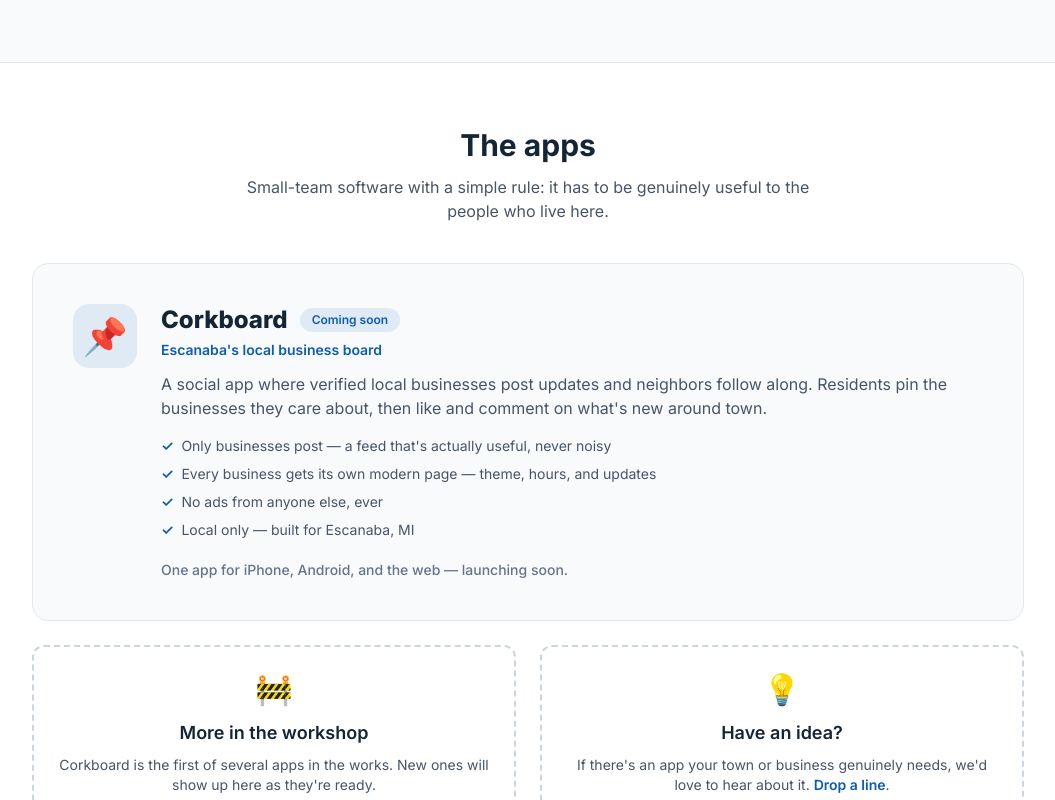
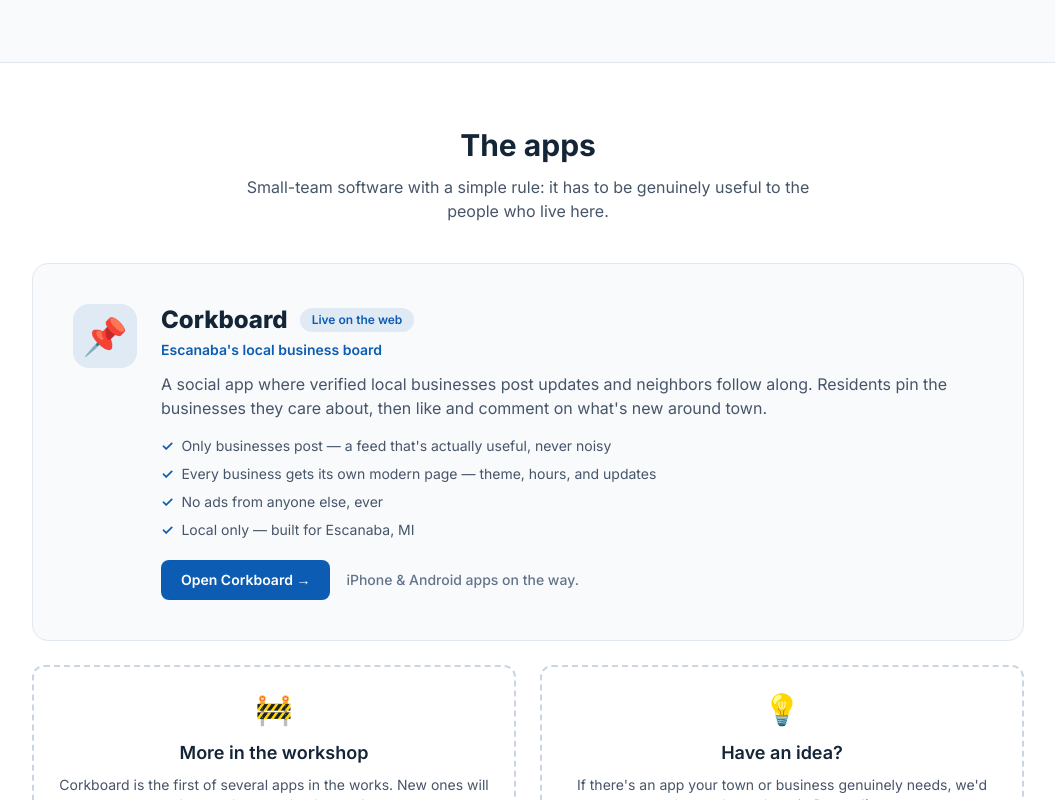
Before and after one commit to solodadtech/solodadtech, a plain HTML site: page index.html in a window 1280 px wide. Shown: the part 586-1386 px from the top of the page, without its empty margins (112-1167 px from the left). Drawn offline with nearby package versions, Linux system fonts and the light colour scheme.

Commit message:
feat: link Corkboard card to live web app at corkboard.solodadtech.com

```diff
--- a/index.html
+++ b/index.html
@@ -85,7 +85,7 @@
             <div>
               <div class="flex flex-wrap items-center gap-3">
                 <h3 class="text-2xl font-extrabold text-navy dark:text-white">Corkboard</h3>
-                <span class="rounded-full bg-brand/10 dark:bg-brand-bright/15 text-brand dark:text-brand-bright text-xs font-semibold px-3 py-1">Coming soon</span>
+                <span class="rounded-full bg-brand/10 dark:bg-brand-bright/15 text-brand dark:text-brand-bright text-xs font-semibold px-3 py-1">Live on the web</span>
               </div>
               <p class="mt-1 text-sm font-semibold text-brand dark:text-brand-bright">Escanaba's local business board</p>
               <p class="mt-3 text-slate-600 dark:text-slate-300">
@@ -99,9 +99,12 @@
                 <li class="flex gap-2"><span class="text-brand dark:text-brand-bright font-bold">✓</span> No ads from anyone else, ever</li>
                 <li class="flex gap-2"><span class="text-brand dark:text-brand-bright font-bold">✓</span> Local only — built for Escanaba, MI</li>
               </ul>
-              <p class="mt-5 text-sm font-medium text-slate-500 dark:text-slate-400">
-                One app for iPhone, Android, and the web — launching soon.
-              </p>
+              <div class="mt-5 flex flex-wrap items-center gap-4">
+                <a href="https://corkboard.solodadtech.com" class="rounded-lg bg-brand hover:bg-brand-dark text-white text-sm font-semibold px-5 py-2.5 transition-colors">Open Corkboard →</a>
+                <p class="text-sm font-medium text-slate-500 dark:text-slate-400">
+                  iPhone &amp; Android apps on the way.
+                </p>
+              </div>
             </div>
           </div>
         </div>
```
